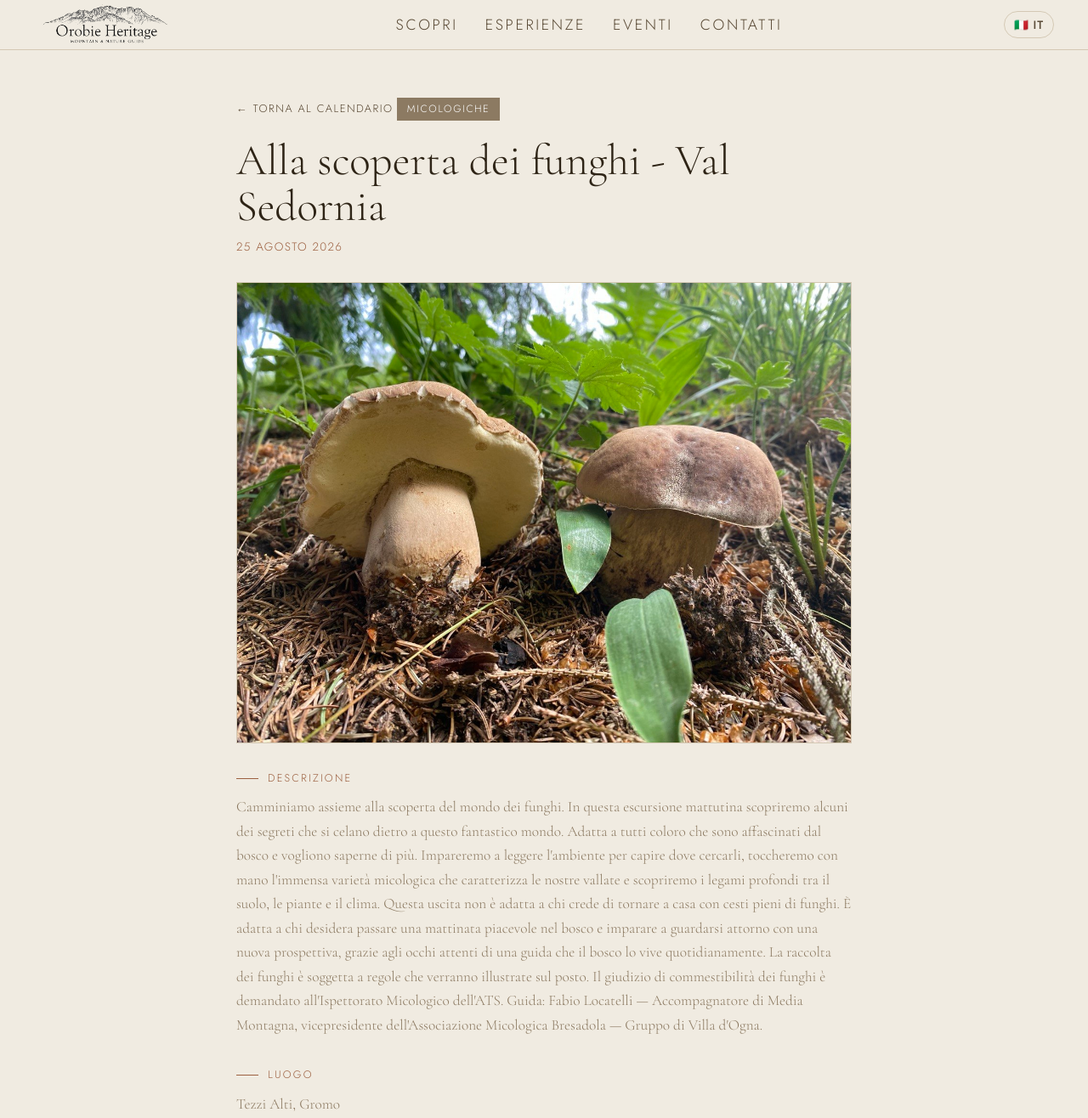
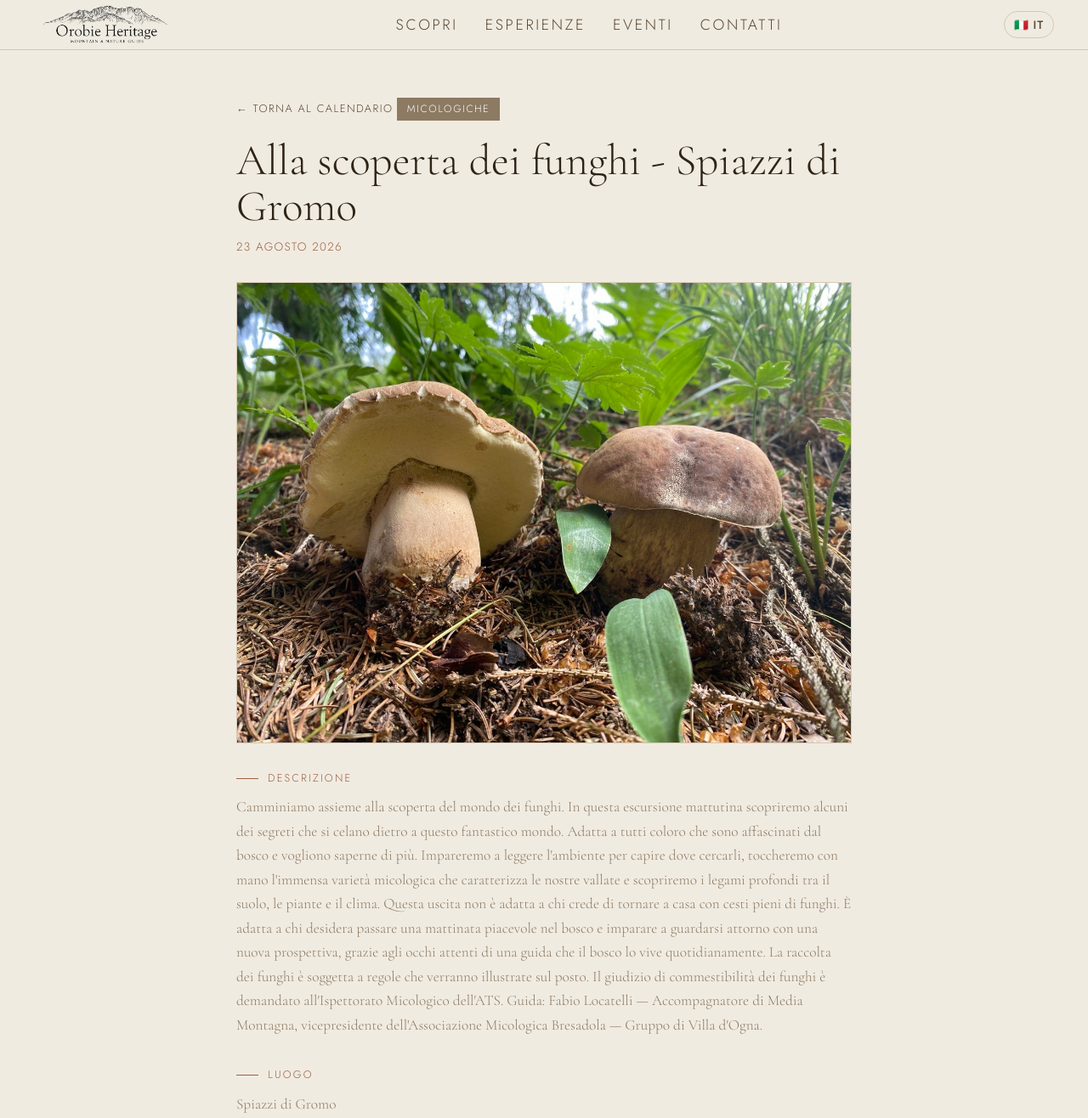
Before and after one commit to fabioloca96/Orobie-Heritage-beta, a Jekyll site: the page built from _eventi/2026-08-21-alla-scoperta-dei-funghi.md, in a window 1280 px wide and 1400 px high, cut to the strip 0-1316 px from the top of the window. Shown: the whole strip at 85% size. Built offline with Jekyll 4.4.1, drawn with Linux system fonts in a browser that asks for light colours; some of the changed text lies outside the part shown.

Commit message:
Update Evento “2026-08-21-alla-scoperta-dei-funghi”

```diff
--- a/_eventi/2026-08-21-alla-scoperta-dei-funghi.md
+++ b/_eventi/2026-08-21-alla-scoperta-dei-funghi.md
@@ -1,8 +1,8 @@
 ---
-date: 2026-08-25
+date: 2026-08-23
 category: micologiche
-title: Alla scoperta dei funghi - Val Sedornia
-title_en: ""
+title: Alla scoperta dei funghi - Spiazzi di Gromo
+title_en: Guided Mushroom Walk
 images:
   - images/uploads/photo_5897634931372920607_y.jpg
 desc: >
@@ -36,13 +36,12 @@
 
 
   For any questions, feel free to contact me: +39 379 227 9354
-location: "Tezzi Alti, Gromo "
+location: Spiazzi di Gromo
 location_map_url: https://maps.app.goo.gl/zi18xuTM5N3343LH6?g_st=ic
-meeting_time: 7:30, rientro previsto in mattinata
+meeting_time: 7:30
 meeting_time_en: 7:30 AM
 cost: 25€ a persona · bambini fino a 12 anni gratis e accompagnati da un genitore
-cost_en: 25€
-difficulty: Media
+difficulty: Facile
 max_participants: "12"
 what_to_bring: Scarponi da trekking, abbigliamento adeguato alla montagna,
   giacca antipioggia, pantaloni lunghi, cappello e crema solare, acqua almeno 1
```
